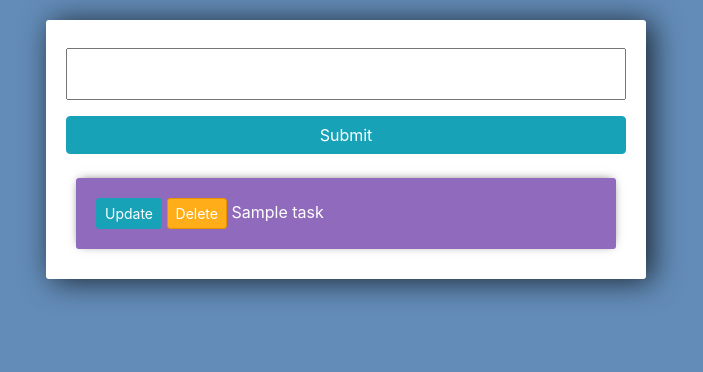
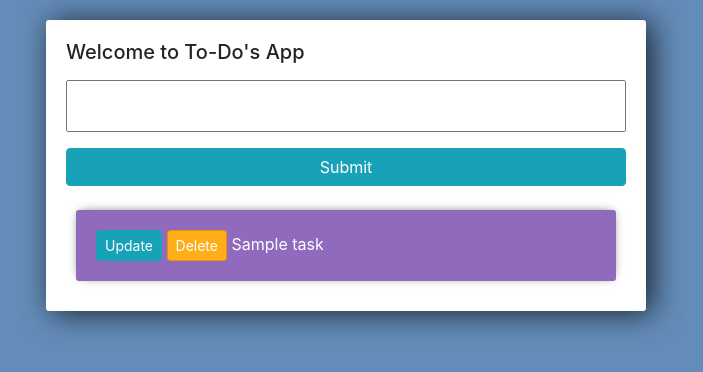
Before and after one commit to rohan9769/ToDoListAppDjango, a Django app: page / in a window 1280 px wide. Shown: the top 372 px of the page, without its empty margins (294-997 px from the left). Run offline with Django 3.2, Linux system fonts and the light colour scheme; tables that the repository leaves empty hold one stand-in row (values such as "Sample post"); some libraries are stand-ins or nearby versions.

Commit message:
final changes

```diff
--- a/templates/list.html
+++ b/templates/list.html
@@ -47,6 +47,7 @@
 
 </style>
 <div class="center-column">
+    <h5>Welcome to To-Do's App </h5>
     <form method="post" action="/">
         {% csrf_token %}
         {{form.title}}
```
Also changed, not shown: db.sqlite3.
